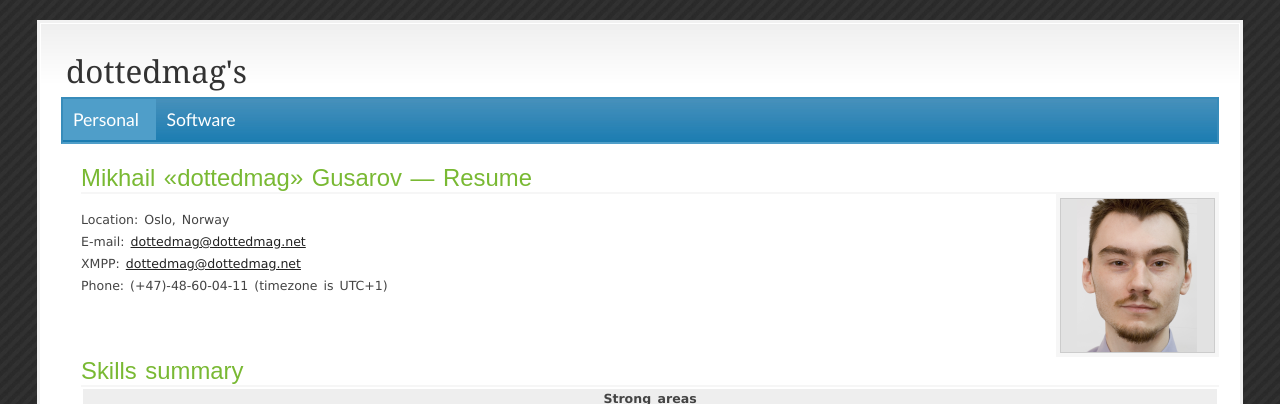
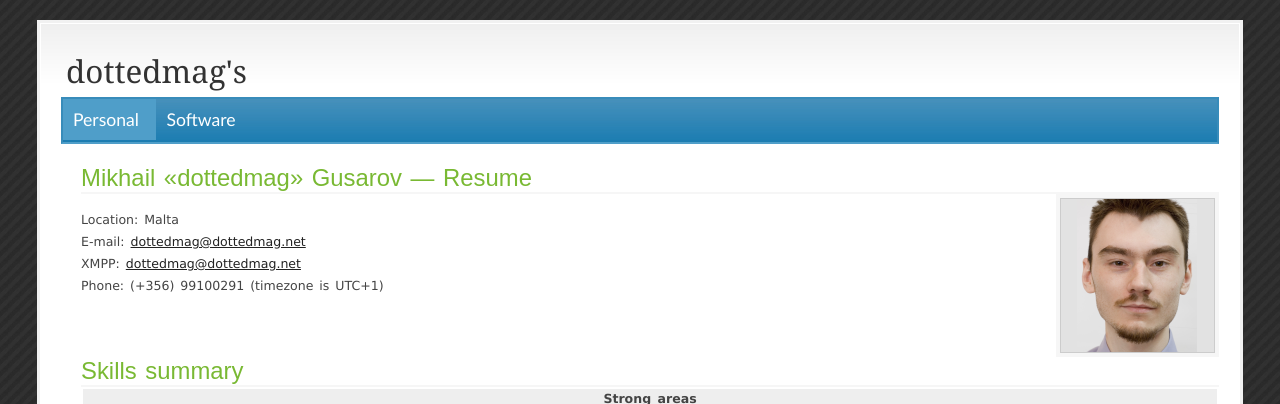
Before and after one commit to dottedmag/dottedmag.net, a Jekyll site: the page built from mikhail-gusarov-resume/index.html, in a window 1280 px wide and 900 px high. Shown: the top 404 px of the window. Built offline with Jekyll 4.4.1, drawn with Linux system fonts in a browser that asks for light colours; Markdown is read by kramdown in place of the engine named in the settings.

Commit message:
update address, phone

```diff
--- a/mikhail-gusarov-resume-ru/index.html
+++ b/mikhail-gusarov-resume-ru/index.html
@@ -11,10 +11,10 @@ th { background-color: #eeeeee }
 <h2>Гусаров Михаил (Mikhail «dottedmag» Gusarov) &mdash; резюме</h2>
 <img src="/images/faceonly.png" style="float:right" alt="face"/>
 <p>
-  Место жительства: Осло, Норвегия<br/>
+  Место жительства: Мальта<br/>
   Электронная почта: <a href="mailto:dottedmag@dottedmag.net">dottedmag@dottedmag.net</a><br/>
   XMPP: <a href="xmpp:dottedmag@dottedmag.net">dottedmag@dottedmag.net</a><br/>
-  Телефон: (+47)-48-60-04-11 (таймзона &mdash; UTC+1)<br/>
+  Телефон: (+356)-99100291 (таймзона &mdash; UTC+1)<br/>
 </p>
 <h2>Навыки и умения</h2>
 <table>
--- a/mikhail-gusarov-resume/index.html
+++ b/mikhail-gusarov-resume/index.html
@@ -20,11 +20,11 @@ th { background-color: #eeeeee }
 <h2>Mikhail «dottedmag» Gusarov &mdash; Resume</h2>
 <img src="/images/faceonly.png" style="float:right" alt="face"/>
 <p>
-  Location: Oslo, Norway<br/>
+  Location: Malta<br/>
   E-mail: <a href="mailto:dottedmag@dottedmag.net">dottedmag@dottedmag.net</a>
   <br/>
   XMPP: <a href="xmpp:dottedmag@dottedmag.net">dottedmag@dottedmag.net</a><br/>
-  Phone: (+47)-48-60-04-11 (timezone is UTC+1)<br/>
+  Phone: (+356) 99100291 (timezone is UTC+1)<br/>
 </p>
 <h2>Skills summary</h2>
 <table>
```
